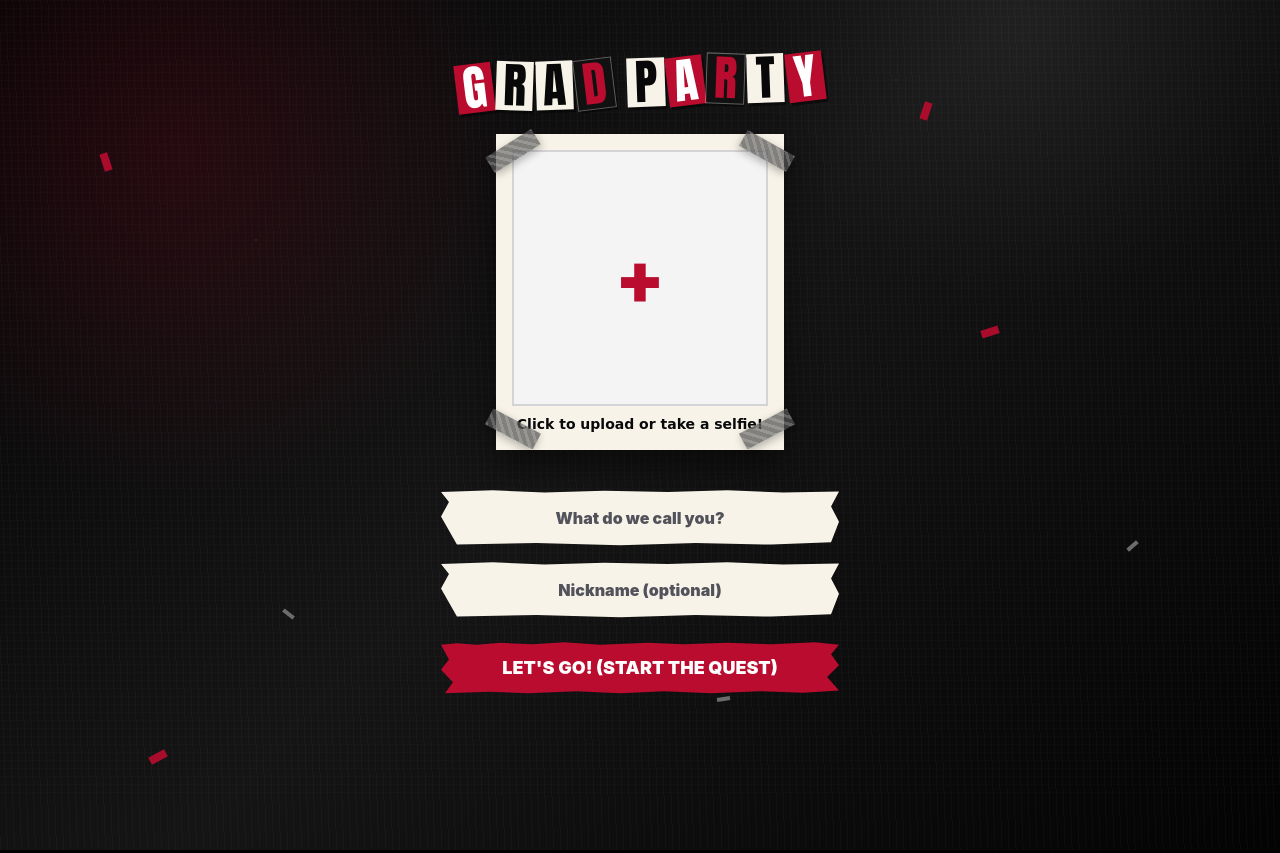
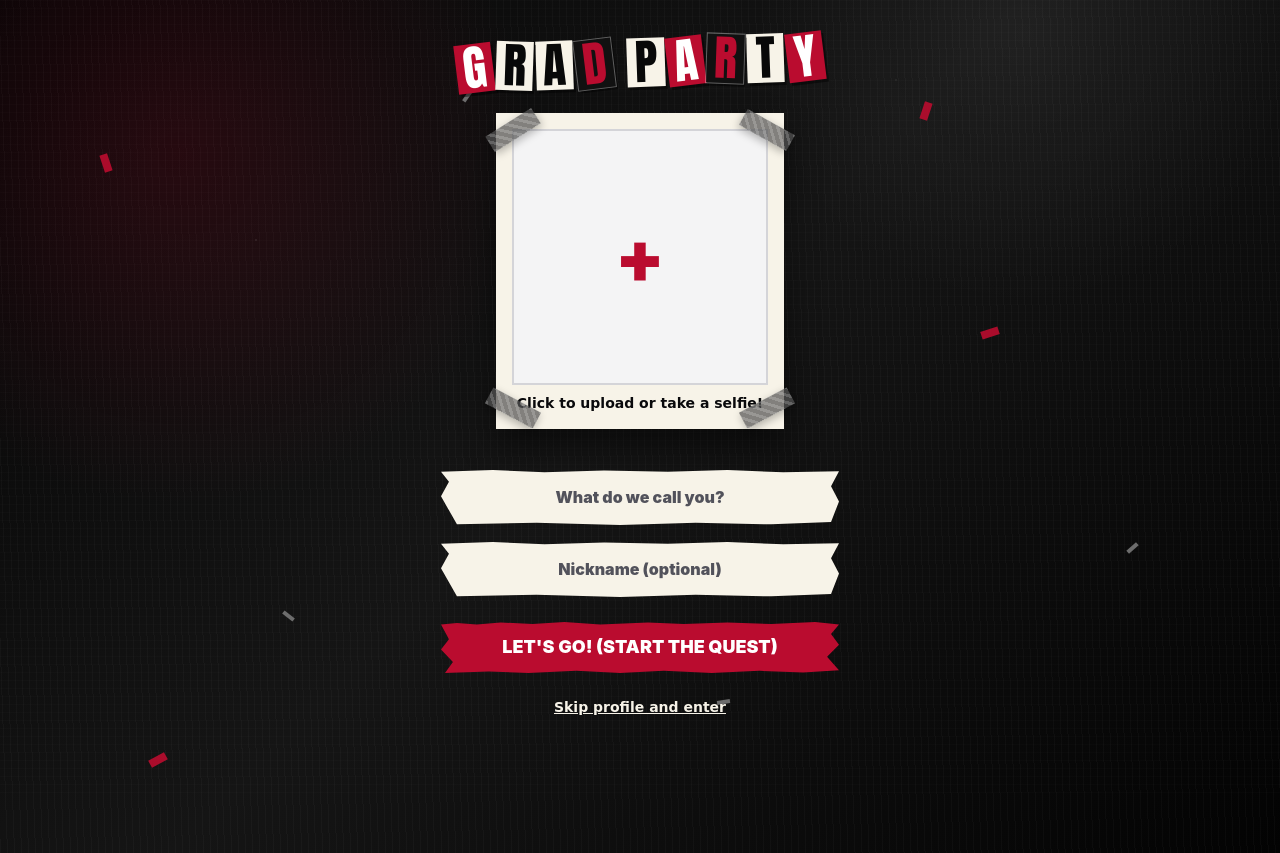
Before and after one commit to jhn02222/GradParty, a Next.js app: page /join in a window 1280 px wide. Built offline with nearby package versions, Linux system fonts and the light colour scheme.

Commit message:
Use plain link for join navigation

```diff
--- a/app/components/ScrapbookComponents.js
+++ b/app/components/ScrapbookComponents.js
@@ -38,7 +38,7 @@ export function TornPaperCard({ children, dark = false, rotate = "", className =
 export function RedTornButton({ children, href, className = "", onClick, type = "button" }) {
   const classes = `torn relative inline-flex min-h-12 items-center justify-center bg-uga-red px-6 py-3 text-center font-black uppercase text-white shadow-paper transition hover:scale-[1.02] active:scale-95 ${className}`;
   if (href) {
-    return <Link href={href} className={classes}>{children}</Link>;
+    return <Link href={href} onClick={onClick} className={classes}>{children}</Link>;
   }
   return <button type={type} onClick={onClick} className={classes}>{children}</button>;
 }
--- a/app/join/page.js
+++ b/app/join/page.js
@@ -1,18 +1,16 @@
 "use client";
 
 import { useState } from "react";
-import { useRouter } from "next/navigation";
-import { Confetti, PhotoUploadBox, RansomTitle, RedTornButton } from "../components/ScrapbookComponents";
+import { Confetti, PhotoUploadBox, RansomTitle } from "../components/ScrapbookComponents";
 
 export default function JoinPage() {
-  const router = useRouter();
   const [name, setName] = useState("");
   const [nickname, setNickname] = useState("");
   const [photoUrl, setPhotoUrl] = useState("");
   const [saving, setSaving] = useState(false);
   const [error, setError] = useState("");
 
-  async function saveProfile() {
+  function saveProfile() {
     if (saving) return;
     const guestName = name.trim() || "Chris J.";
     setSaving(true);
@@ -20,30 +18,24 @@ export default function JoinPage() {
     localStorage.setItem("gradPartyGuestName", guestName);
     localStorage.setItem("gradPartyGuestNickname", nickname.trim());
 
-    try {
-      const response = await fetch("/api/join", {
+    fetch("/api/join", {
         method: "POST",
         headers: { "Content-Type": "application/json" },
+        keepalive: true,
         body: JSON.stringify({
           name: guestName,
           nickname,
           photoUrl: photoUrl.length < 650000 ? photoUrl : "",
         }),
+      })
+      .then((response) => response.json())
+      .then((data) => {
+        if (data.user?.id) localStorage.setItem("gradPartyUserId", data.user.id);
+      })
+      .catch((joinError) => {
+        console.error(joinError);
+        setError("Could not save to the leaderboard yet, but you can still play.");
       });
-
-      const data = await response.json().catch(() => ({}));
-      if (!response.ok) {
-        throw new Error(data.error || "Could not create profile");
-      }
-      if (data.user?.id) {
-        localStorage.setItem("gradPartyUserId", data.user.id);
-      }
-      router.push("/home");
-    } catch (joinError) {
-      console.error(joinError);
-      setError("Could not save to the leaderboard yet, but you can still play.");
-      router.push("/home");
-    }
   }
 
   return (
@@ -70,7 +62,14 @@ export default function JoinPage() {
             className="torn-soft w-full bg-uga-paper px-5 py-4 text-center font-black text-zinc-950 placeholder:text-zinc-600"
           />
         </div>
-        <RedTornButton onClick={saveProfile} className="w-full text-lg">{saving ? "MAKING YOUR CARD..." : "LET'S GO! (Start the Quest)"}</RedTornButton>
+        <a
+          href="/home"
+          onClick={saveProfile}
+          className="torn relative inline-flex min-h-12 w-full items-center justify-center bg-uga-red px-6 py-3 text-center text-lg font-black uppercase text-white shadow-paper transition hover:scale-[1.02] active:scale-95"
+        >
+          {saving ? "MAKING YOUR CARD..." : "LET'S GO! (Start the Quest)"}
+        </a>
+        <a href="/home" className="hand text-center text-sm font-bold underline">Skip profile and enter</a>
         {error && <p className="hand text-center text-sm font-bold text-uga-red">{error}</p>}
       </section>
     </main>
```
